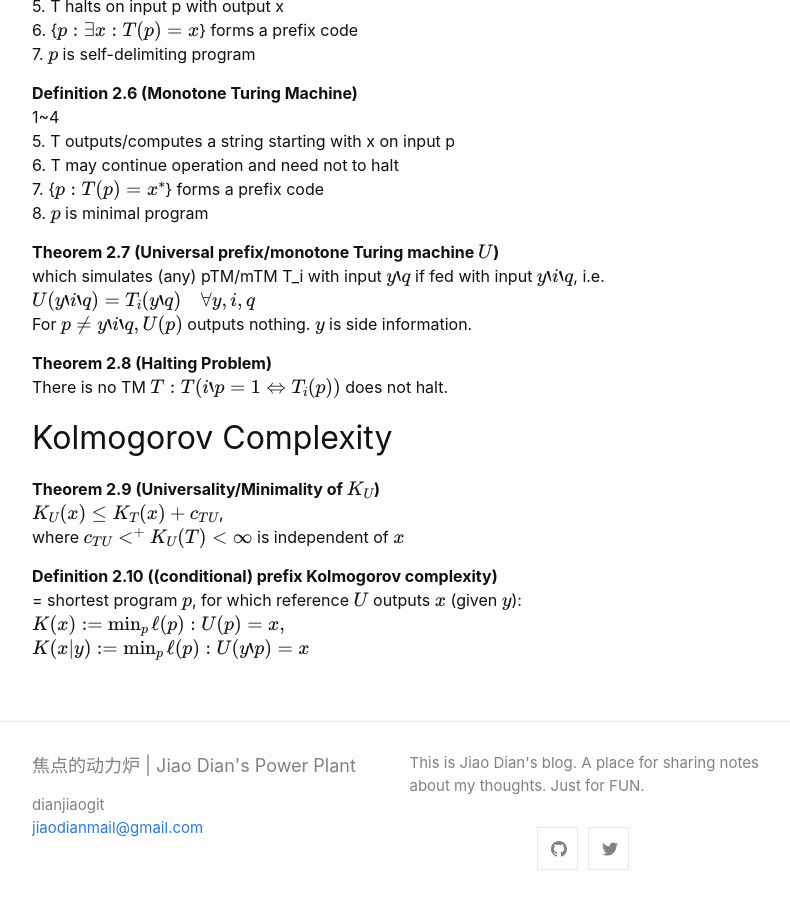
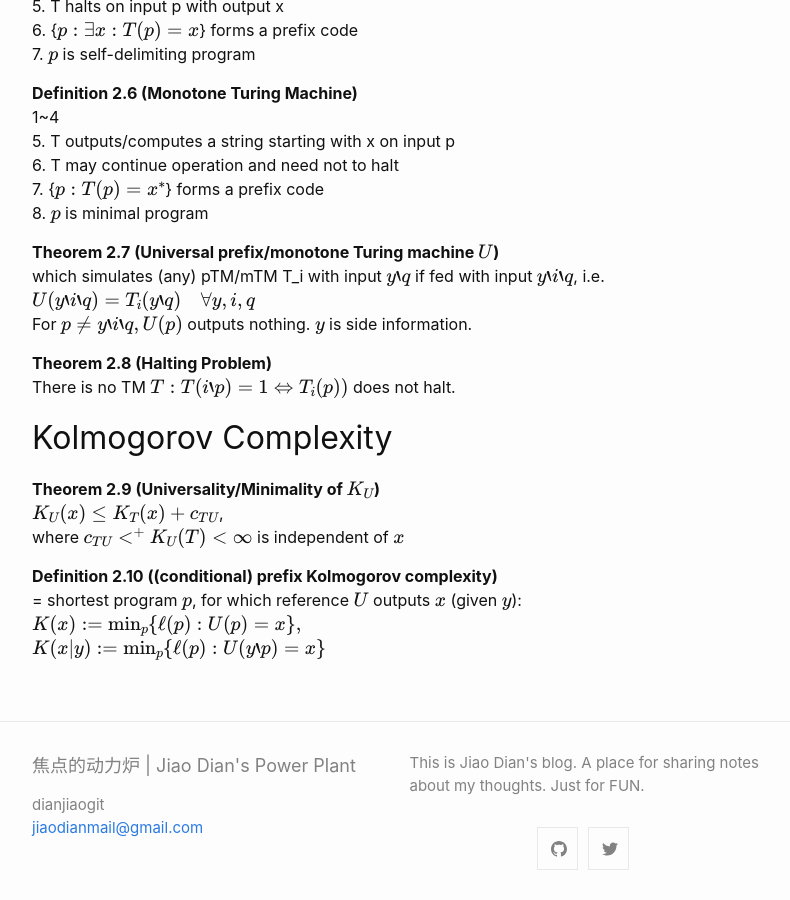
Before and after one commit to dianjiaogit/dianjiaogit.github.io, a Jekyll site: the page built from _posts/2020-01-11-week2 notes.md, in a window 1280 px wide and 900 px high, scrolled down 1602 px. Shown: the whole window, without its empty margins (238-1028 px from the left). Built offline with Jekyll 4.4.1, drawn with Linux system fonts in a browser that asks for light colours; formulas are drawn with MathJax 3.

Commit message:
fix format

```diff
--- a/_posts/2020-01-11-week2 notes.md
+++ b/_posts/2020-01-11-week2 notes.md
@@ -75,7 +75,7 @@ $$U(y`i`q) = T_i(y`q) \quad \forall y,i,q$$
 For $p \neq y\`i\`q, U(p)$ outputs nothing. $y$ is side information.
 
 **Theorem 2.8 (Halting Problem)**
-There is no TM $T: T(i\`p = 1 \Leftrightarrow T_i(p))$ does not halt.
+There is no TM $T: T(i\`p) = 1 \Leftrightarrow T_i(p))$ does not halt.
 
 ## Kolmogorov Complexity
 **Theorem 2.9 (Universality/Minimality of $K_U$)**
@@ -84,5 +84,5 @@ where $c_{TU} <^+ K_U(T) < \infty$ is independent of $x$
 
 **Definition 2.10 ((conditional) prefix Kolmogorov complexity)**
 = shortest program $p$, for which reference $U$ outputs $x$ (given $y$):
-$K(x) := \min_{p} \{\ell (p) : U(p) = x\},$
-$K(x|y) := \min_{p} \{\ell (p) : U(y\`p) = x\}$
+$K(x) := \min_{p} \\{\ell (p) : U(p) = x\\},$
+$K(x|y) := \min_{p} \\{\ell (p) : U(y\`p) = x\\}$
```
